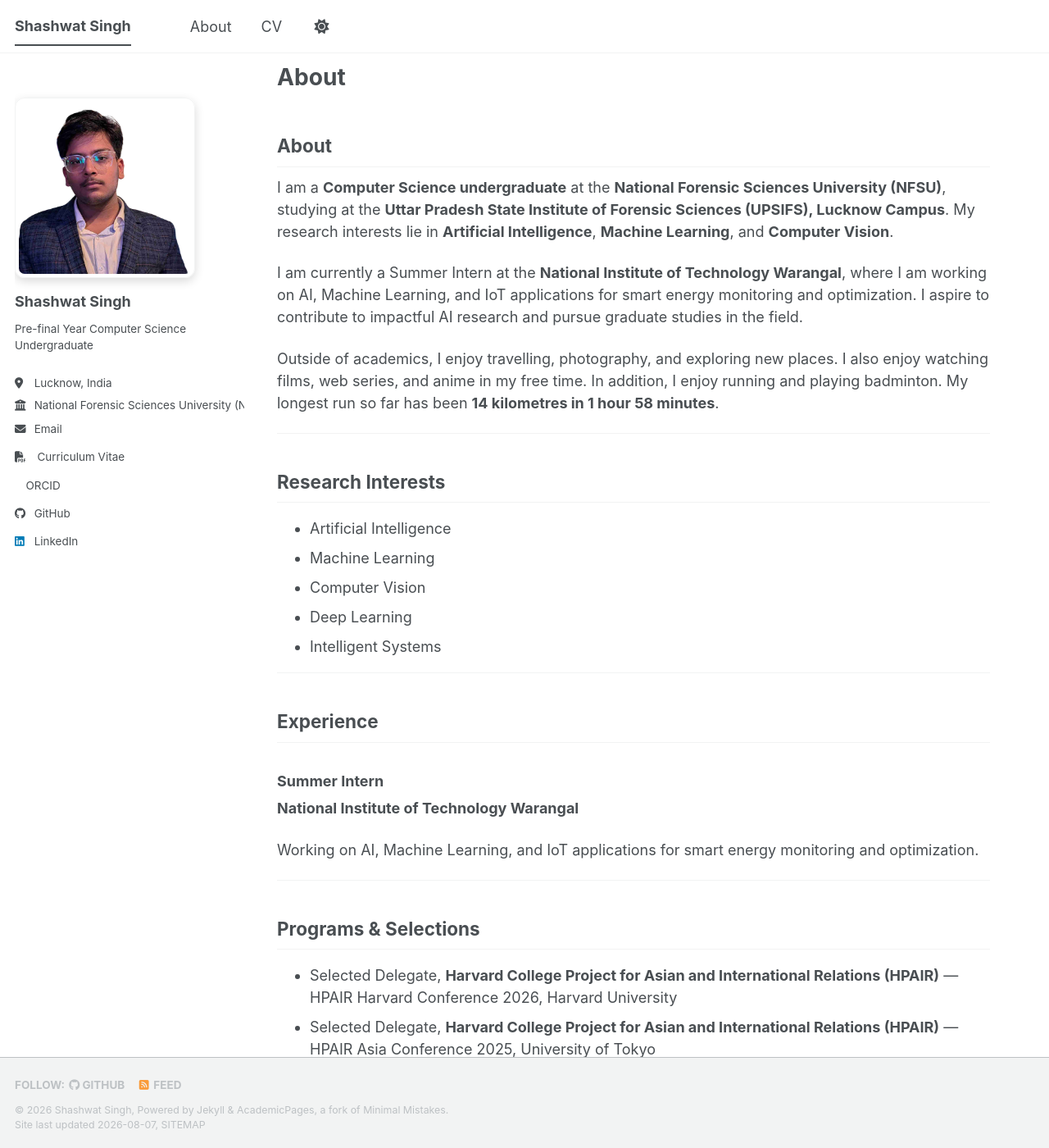
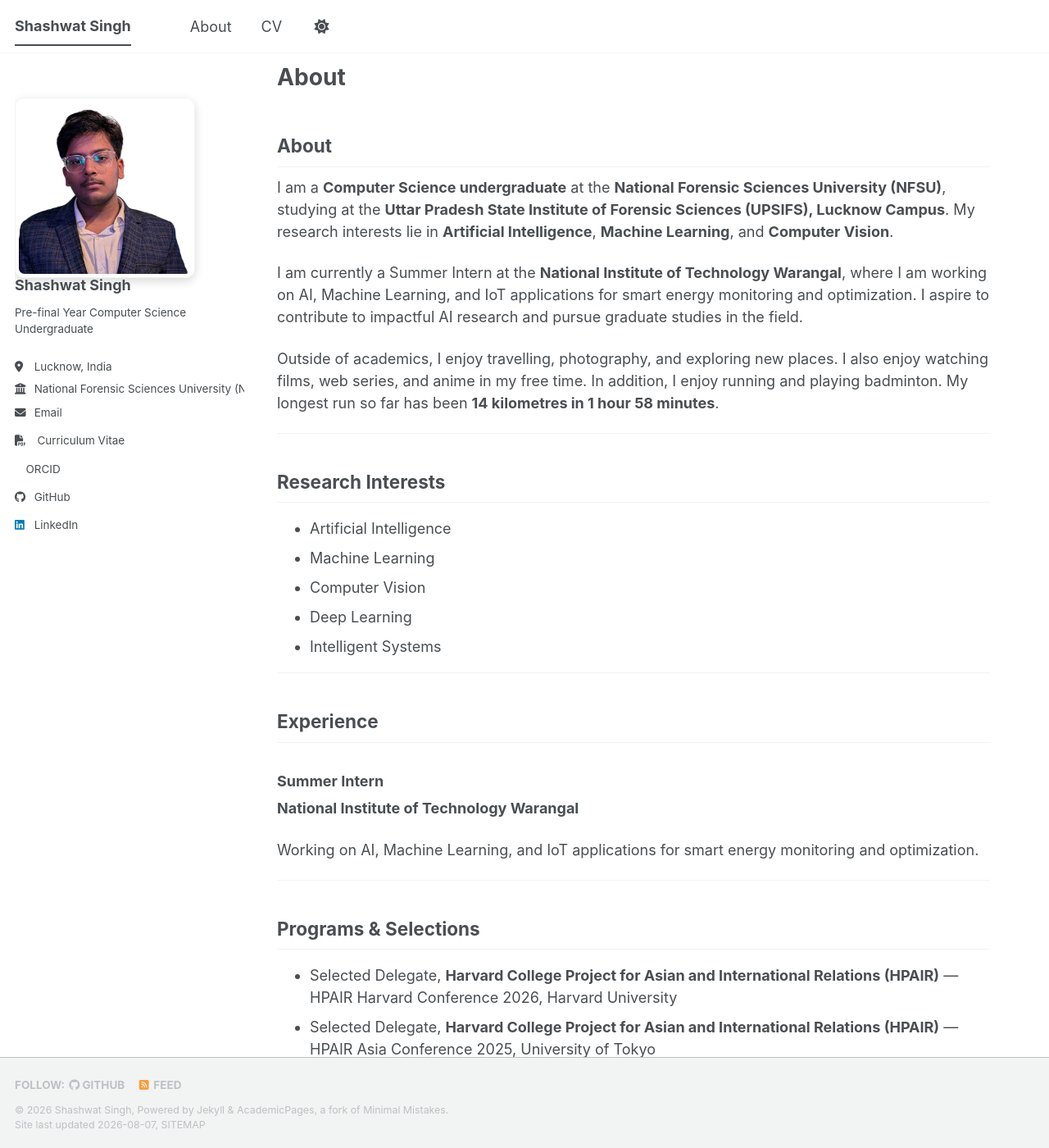
Before and after one commit to shashwht/academic-pages-temp, a Jekyll site: the page built from _pages/about.md, in a window 1280 px wide and 1400 px high. Shown: the whole window at 82% size. Built offline with Jekyll 4.4.1, drawn with Linux system fonts in a browser that asks for light colours; a style sheet for code colours, icons or effects is not loaded.

Commit message:
Update custom.css

```diff
--- a/assets/css/custom.css
+++ b/assets/css/custom.css
@@ -1,10 +1,10 @@
 .author__avatar,
 .author__avatar img,
 img.author__avatar {
-    width: 220px !important;
-    height: 220px !important;
-    max-width: 220px !important;
-    max-height: 220px !important;
+    width: 200px;
+    height: 200px;
+    max-width: 300px !important;
+    max-height: 300px !important;
 }
 
 img.author__avatar {
@@ -25,4 +25,7 @@ img.author__avatar {
     width: calc(100% - 340px) !important;
     max-width: none !important;
   }
+    .page__content {
+    max-width: 900px;
 }
+}
```
